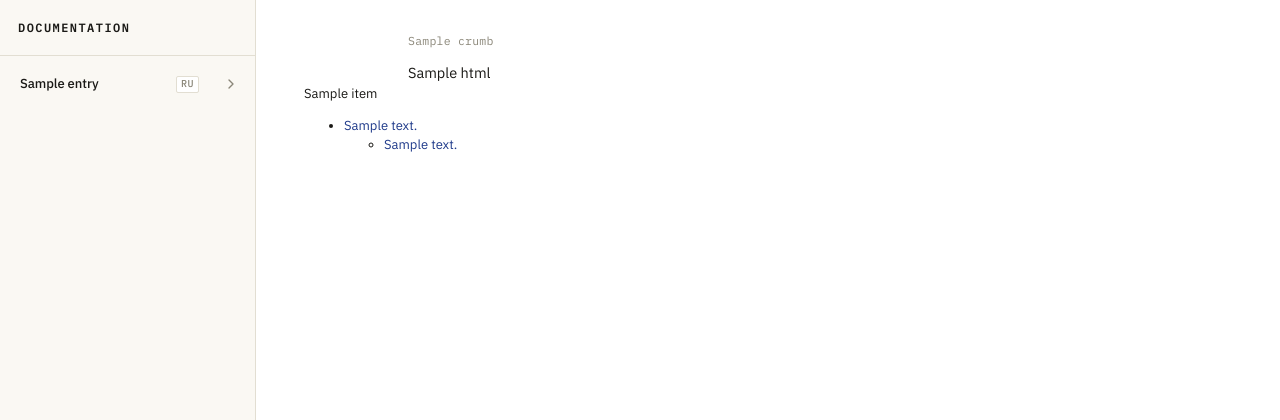
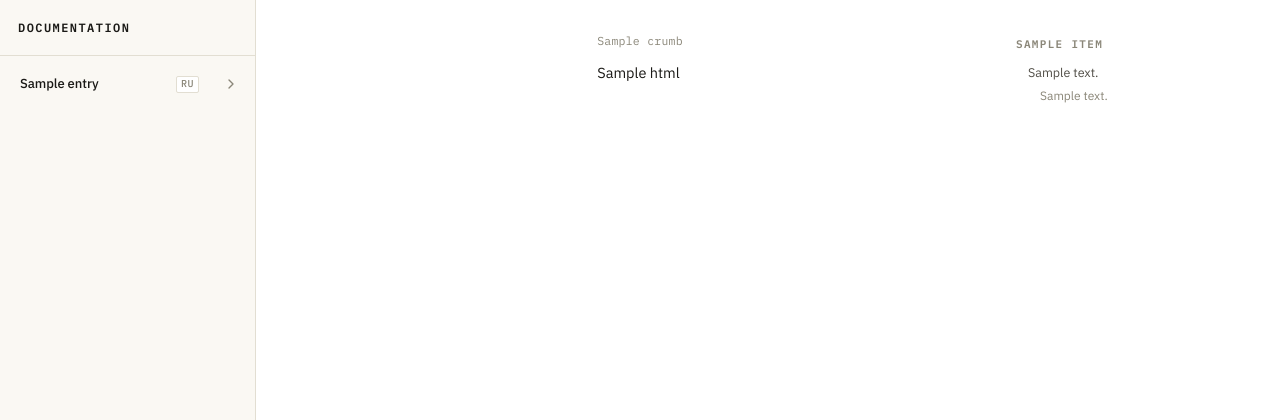
Before and after one commit to bioexperiment-lab-devices/lab-bridge, a FastAPI app: template services/siteapp/app/templates/doc.html in a window 1280 px wide. Shown: the top 420 px of the page. Run offline with FastAPI, Linux system fonts and the light colour scheme; the template is opened without the code that fills it: most values are stand-ins (such as "Sample title", 1, 10 or a date in 2020); parts of the project's set-up code (start-up, migrations or seed data) failed here and were passed over.

Commit message:
feat(siteapp): style docs TOC rail and 2-column article grid
Adds .lb-docs-grid (single-column up to 1279px, article + 224px TOC at
1280px+) plus .lb-docs-toc / .lb-docs-toc__link styles for the right-rail
outline. Sticky positioning, monochrome rule-of-thirds accent for the
active scrollspy entry.

Co-Authored-By: Claude Opus 4.7 (1M context) <noreply@anthropic.com>

```diff
--- a/services/siteapp/app/static/site.css
+++ b/services/siteapp/app/static/site.css
@@ -1529,6 +1529,79 @@ table.files th, table.files td { border-bottom: 1px solid var(--border); padding
   color: var(--text);
 }
 
+/* ---- Article grid: article column + right-side TOC --------- */
+/* Single-column by default. At ≥1280px viewport, expand to a two-column
+   grid (article + 224px TOC rail). The article keeps its 720px max-width
+   inside its grid cell so it stays visually centered whether or not the
+   TOC column is present (an empty TOC just doesn't render). */
+.lb-docs-grid {
+  display: grid;
+  grid-template-columns: minmax(0, 1fr);
+  column-gap: 32px;
+  align-items: start;
+}
+@media (min-width: 1280px) {
+  .lb-docs-grid {
+    grid-template-columns: minmax(0, 1fr) 224px;
+  }
+}
+
+/* ---- TOC rail (right column) -------------------------------- */
+.lb-docs-toc {
+  position: sticky;
+  top: 16px;
+  max-height: calc(100vh - 32px);
+  overflow-y: auto;
+  padding: 4px 0 0 8px;
+  font-size: 12.5px;
+  line-height: 1.5;
+  color: var(--text-muted);
+}
+@media (max-width: 1279px) {
+  .lb-docs-toc { display: none; }
+}
+.lb-docs-toc__title {
+  font-family: var(--font-mono);
+  font-size: 11px;
+  font-weight: 600;
+  text-transform: uppercase;
+  letter-spacing: 0.12em;
+  color: var(--text-muted);
+  margin: 0 0 8px;
+}
+.lb-docs-toc__list,
+.lb-docs-toc__sublist {
+  list-style: none;
+  padding: 0;
+  margin: 0;
+}
+.lb-docs-toc__sublist {
+  padding-left: 12px;
+  margin: 2px 0 6px;
+}
+.lb-docs-toc__list > li { margin-bottom: 4px; }
+.lb-docs-toc__link {
+  display: block;
+  padding: 2px 0 2px 10px;
+  color: var(--text-secondary);
+  text-decoration: none;
+  border-left: 2px solid transparent;
+  transition: color 100ms, border-left-color 100ms;
+}
+.lb-docs-toc__link:hover {
+  color: var(--text);
+  text-decoration: none;
+}
+.lb-docs-toc__link[data-level="3"] {
+  font-size: 12px;
+  color: var(--text-muted);
+}
+.lb-docs-toc__link[data-active="true"] {
+  color: var(--accent);
+  border-left-color: var(--accent);
+  font-weight: 500;
+}
+
 /* ---- Breadcrumb trail ------------------------------------- */
 .lb-docs-article__crumbs {
   display: flex;
```
